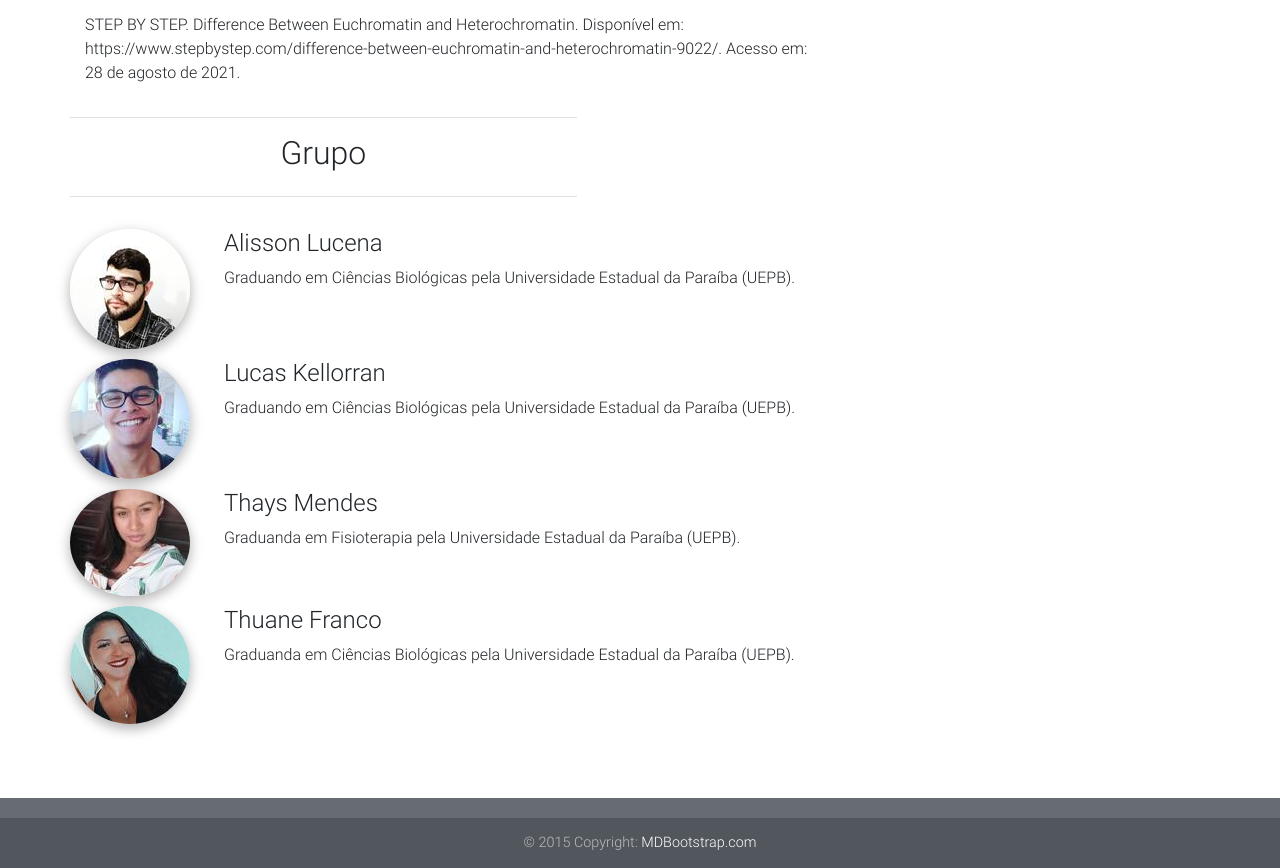
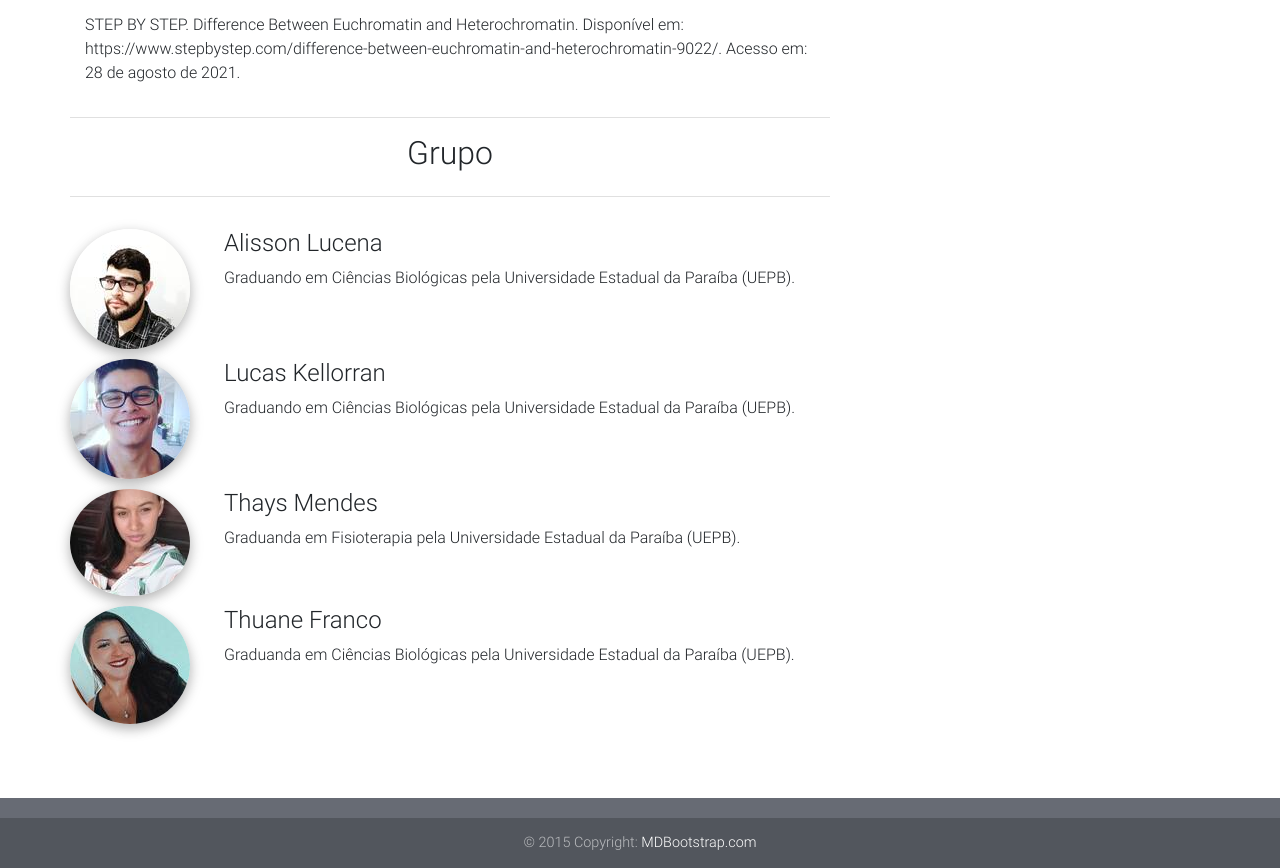
Before and after one commit to Kellorran/referencias, a plain HTML site: page index.html in a window 1280 px wide. Shown: the part 1176-2044 px from the top of the page. Drawn offline with Linux system fonts and the light colour scheme.

Commit message:
Update index.html

```diff
--- a/index.html
+++ b/index.html
@@ -146,7 +146,7 @@
                     <div class="row">
 
                         <!--Heading-->
-                        <div class="col-lg-8 reviews wow fadeIn" data-wow-delay="0.4s">
+                        <div class="col-lg-12 reviews wow fadeIn" data-wow-delay="0.4s">
                             <h2 class="h2-responsive">Grupo</h2>
                         </div>
 
```
